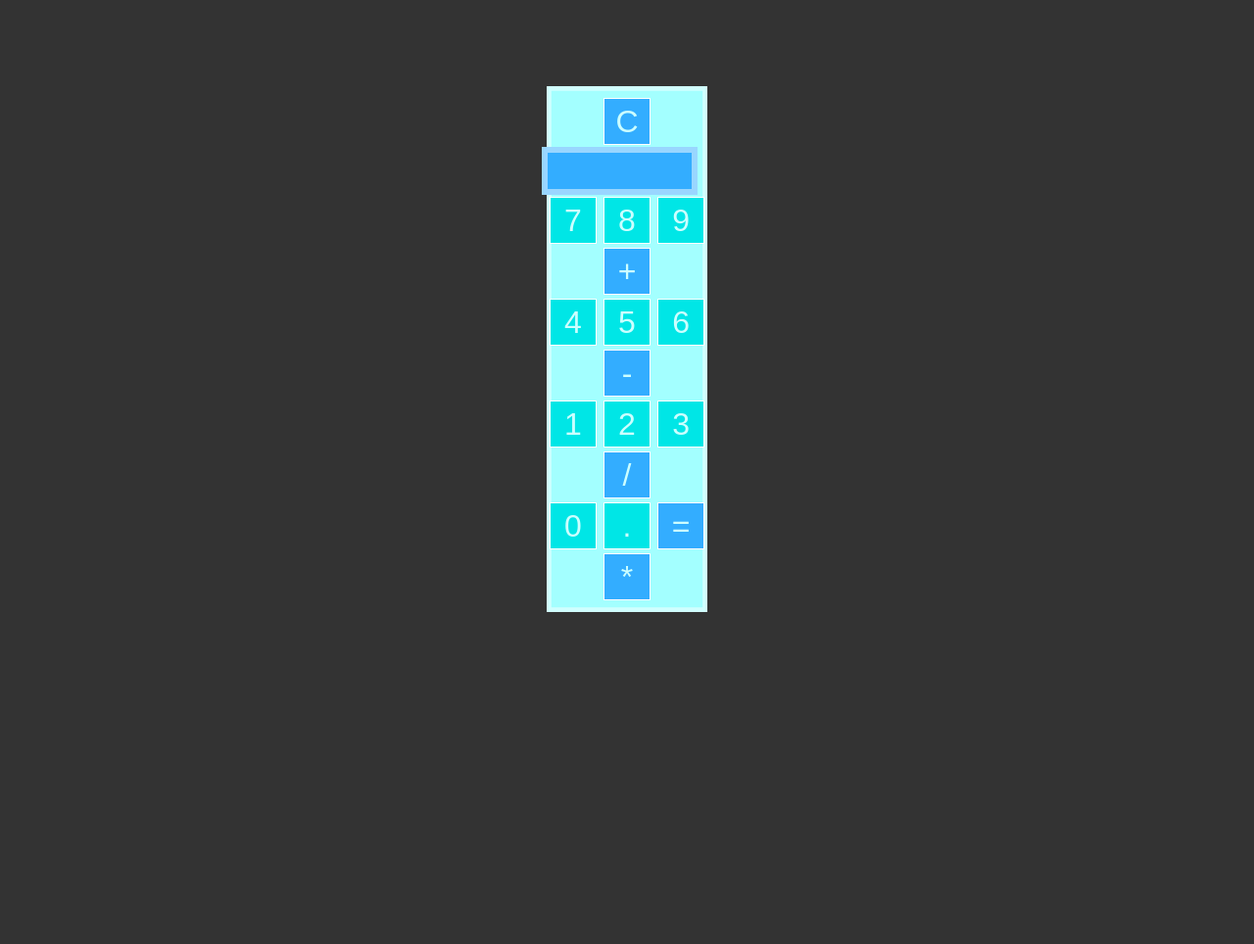
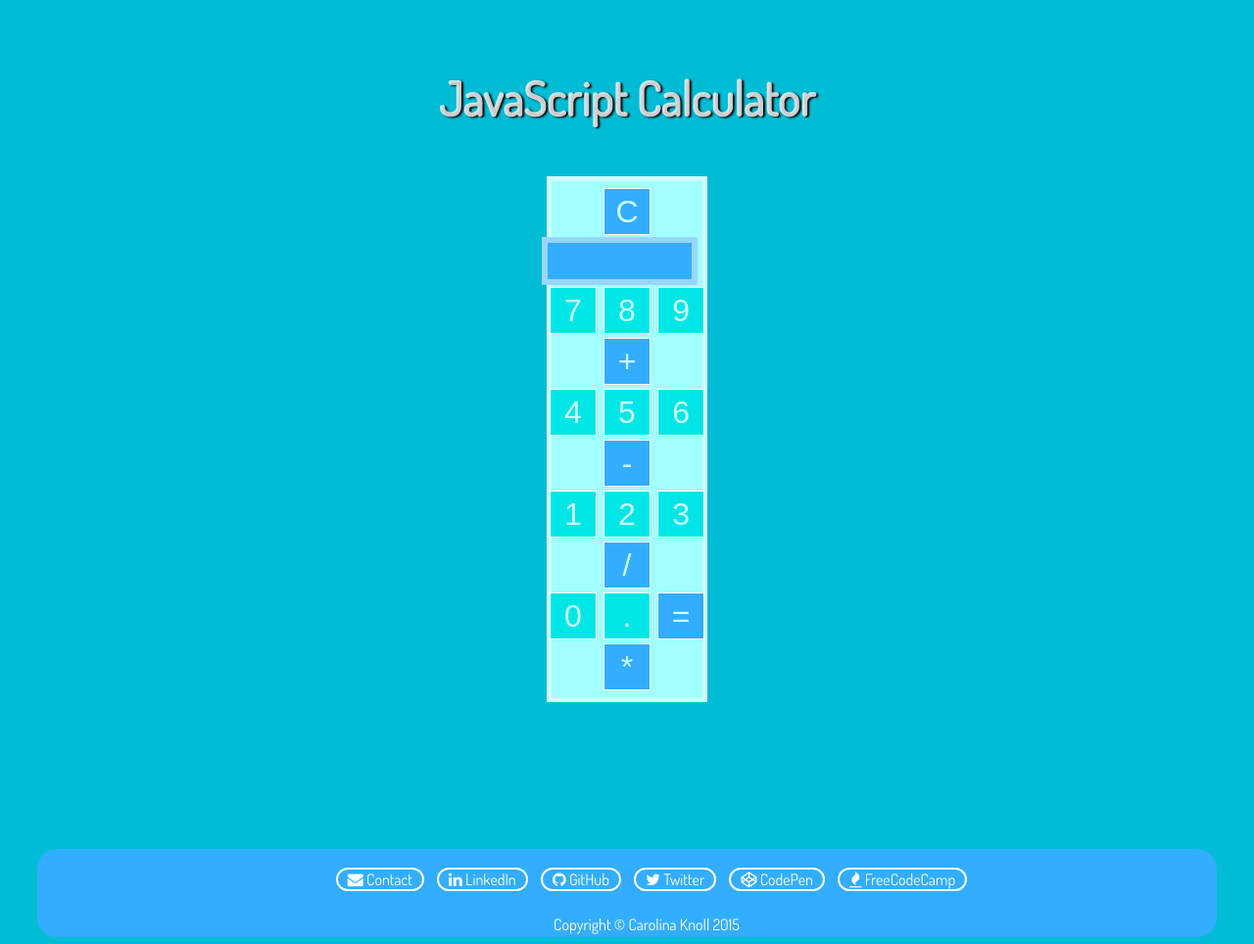
Before and after one commit to carolinaknoll/javascript-calculator, a plain HTML site: page js-calculator.html in a window 1280 px wide. Shown: the whole page at 98% size. Before the commit the page ends 800 px from the top, so only its background shows below. Drawn offline with nearby package versions, Linux system fonts and the light colour scheme.

Commit message:
added footer and links to project

```diff
--- a/css/js-calculator.css
+++ b/css/js-calculator.css
@@ -1,8 +1,16 @@
 body {
-  background: #333;
+  background: #00BCD4; /* #333; */
+  height: 600px;
   padding: 30px 30px 30px 30px;
   text-align: center;
   font-family: Dosis;
+}
+
+h1 {
+  color: #FFF;
+  font-size: 3em;
+  text-shadow: 2px 1px 2px #000;
+  color: rgba(255, 255, 255, 0.8);
 }
 
 .clear {
@@ -34,7 +42,7 @@ body {
 }
 
 .calculator {
-  margin: 50px 520px 40px 520px !important;
+  margin: 50px 520px 150px 520px !important; /* 80 */
   padding: 10px 0px 10px 0px;
   display: block;
   background: #A3FFFF;
@@ -63,3 +71,27 @@ body {
 .special {
   background: #33ADFF;
 }
+
+footer {
+  background: #33ADFF; /* #1976D2 */
+  height: 80px;
+  padding: 5px;
+  border: 2px;
+  border-radius: 20px;
+}
+
+footer p, a {
+  color: #FFF;
+  text-decoration: none;
+  padding: 10px;
+
+}
+
+footer ul li {
+  margin-left: 10px;
+  border: 2px;
+  border-radius: 20px;
+  border-style: solid;
+  border-color: #FFF;
+  display: inline;
+}
--- a/js-calculator.html
+++ b/js-calculator.html
@@ -3,11 +3,13 @@
     <head>
       <link rel="stylesheet" href="css/js-calculator.css">
       <link href='https://fonts.googleapis.com/css?family=Dosis' rel='stylesheet' type='text/css'>
+      <link href="https://maxcdn.bootstrapcdn.com/font-awesome/4.3.0/css/font-awesome.min.css" rel="stylesheet">
       <script src="https://code.jquery.com/jquery-2.1.4.js" type="text/javascript"></script>
       <script src="js/js-calculator.js"></script>
    </head>
 
     <body>
+      <h1>JavaScript Calculator</h1>
       <div class="calculator">
         <div class="top">
           <button class="clear">C</button>
@@ -42,5 +44,18 @@
           <button class="special keys mult">*</button>
         </div>
       </div>
+      <footer>
+        <div class="row">
+          <ul class="list-inline">
+            <li><a href="mailto:carolina-knoll@hotmail.com"><i class="fa fa-envelope"></i> Contact</a></li>
+            <li><a href="https://www.linkedin.com/in/carolinaknoll"><i class="fa fa-linkedin"></i> LinkedIn</a></li>
+            <li><a href="https://github.com/carolinaknoll"><i class="fa fa-github"></i> GitHub</a></li>
+            <li><a href="https://twitter.com/carolina_knoll"><i class="fa fa-twitter"></i> Twitter</a></li>
+            <li><a href="http://codepen.io/carolinaknoll/"><i class="fa fa-codepen"></i> CodePen</a></li>
+            <li><a href="http://www.freecodecamp.com/carolinaknoll"><i class="fa fa-fire"></i> FreeCodeCamp</a></li>
+            <p>Copyright &copy; Carolina Knoll 2015</p>
+          </ul>
+        </div>
+      </footer>
     </body>
 </html>
```
